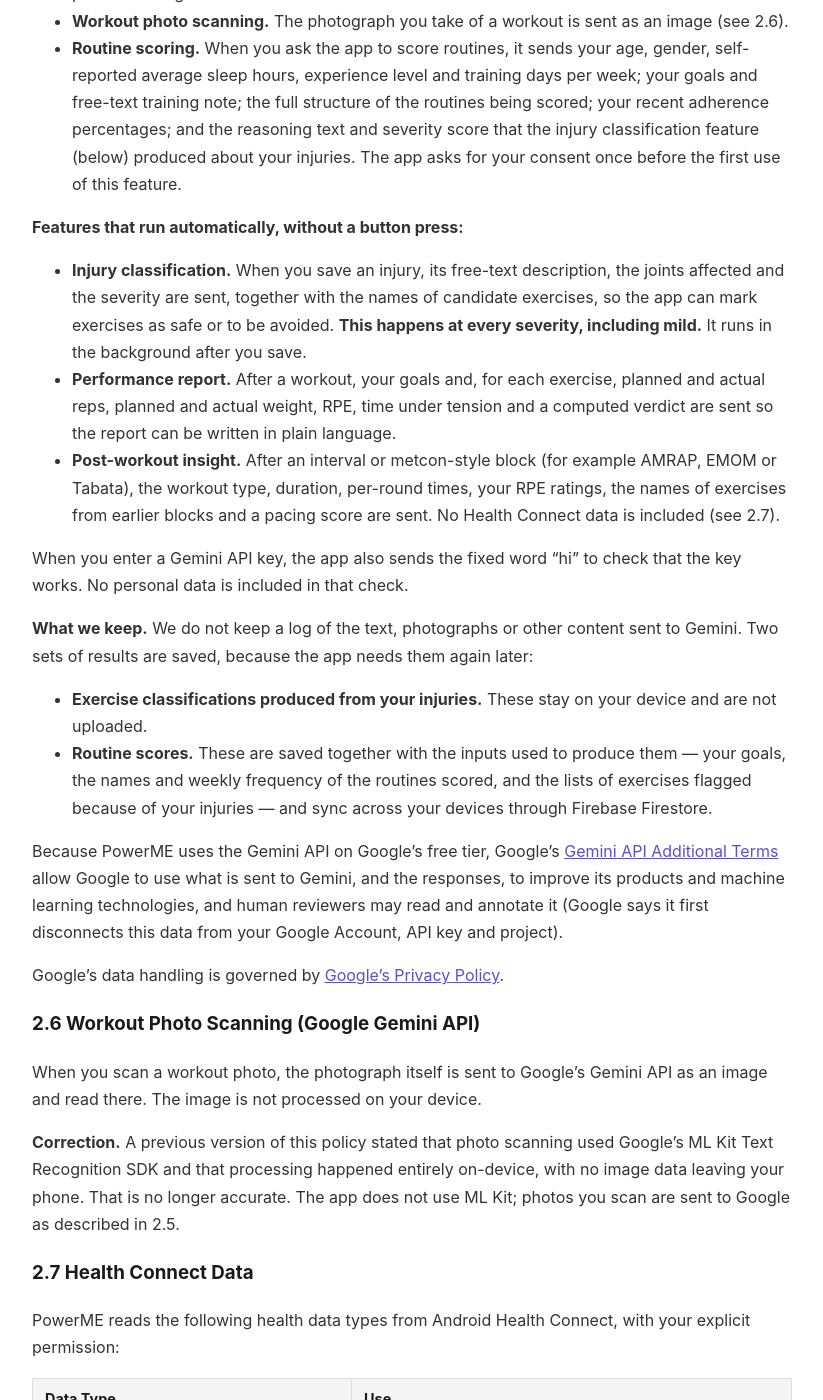
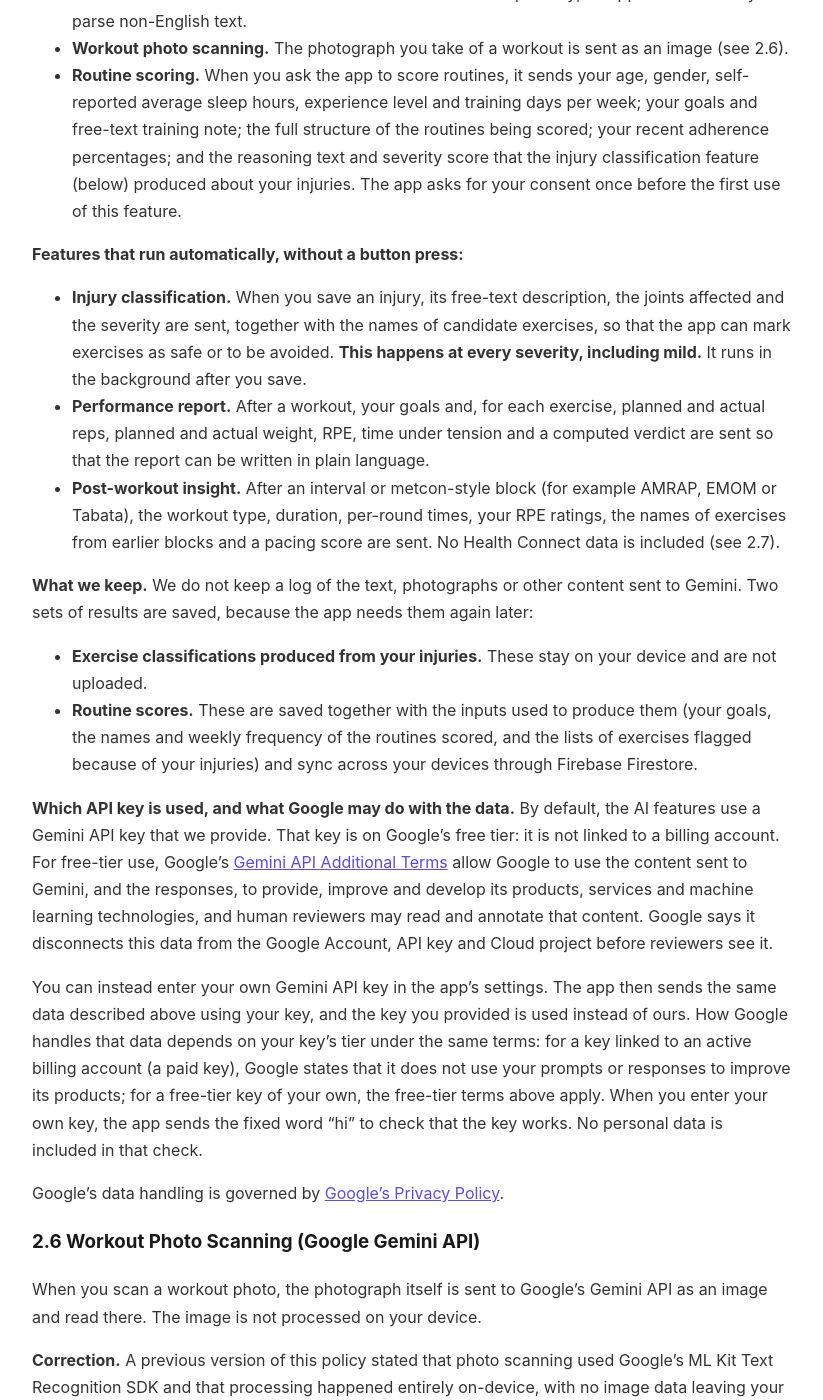
Before and after one commit to Omer-Hedvat/powerme-legal, a Jekyll site: the page built from privacy.md, in a window 1280 px wide and 1400 px high, scrolled down 2377 px. Shown: the whole window, without its empty margins (228-1051 px from the left). Built offline with Jekyll 4.4.1, drawn with Linux system fonts in a browser that asks for light colours; some of the changed text lies outside the part shown.

Commit message:
docs: privacy_policy_firestore_sync_list_publish — editorial pass (clarity, BYOK accuracy)
Second local commit on top of a24047c. One pass over the whole policy:
plain words, shorter sentences, consistent cross-references ("see 2.5").
Substantive: §2.5 now covers both the shipped free-tier key and a
user-entered key (Google's handling depends on the key's tier under the
Gemini API Additional Terms); §2.2 adds routine name / last performed
and round times (both in the sync evidence table), narrows the
signed-out sentence to sync, and says routine scores carry the
injury-flagged exercise lists; §5 item 1 lists every synced collection.

Co-Authored-By: Claude Fable 5.1 <noreply@anthropic.com>
Claude-Session: https://claude.ai/code/session_01DaNocdghEPJmkkAZv9QMo8

```diff
--- a/privacy.md
+++ b/privacy.md
@@ -7,9 +7,9 @@ permalink: /privacy
 # PowerME — Privacy Policy
 
 **Effective date:** 2026-04-27
-**Last updated:** 2026-10-01
+**Last updated:** 2026-10-15
 
-This revision corrects section 2.2 to list all data synced to Firebase Firestore, corrects section 2.7 to say which Health Connect data is synced, and updates section 2.5 to match what the AI features send.
+This revision corrects section 2.2 to list all the data synced to Firebase Firestore, corrects section 2.7 to say which Health Connect data is synced, updates section 2.5 to match what the AI features send, and adds to section 2.5 how Google may use the data sent to the Gemini API.
 
 ---
 
@@ -24,29 +24,30 @@ PowerME is a fitness and workout tracking application developed by Omer Hedvat (
 ### 2.1 Account Information (Firebase Auth)
 
 When you sign in, we collect:
-- **Email/password sign-in:** Your email address and a hashed password managed by Firebase Auth.
-- **Google Sign-In:** Your Google email address, display name, and profile photo URL, provided by Google's Credential Manager.
+- **Email/password sign-in:** your email address and a hashed password managed by Firebase Auth.
+- **Google Sign-In:** your Google email address, display name and profile photo URL, provided by Google's Credential Manager.
 
-We do not store your password — Firebase Auth handles credential storage and authentication securely.
+We do not store your password. Firebase Auth handles credential storage and authentication.
 
-### 2.2 Workout and Profile Data (Firestore)
+### 2.2 Workout and Profile Data (Firebase Firestore)
 
-If you are signed in, the following data is synced to Firebase Firestore to enable cross-device access and backup:
+If you are signed in, the following data is synced to Firebase Firestore so that you can use it on other devices and restore it after a reinstall:
+
 - **Profile data:** email address, name, birth year, height, weight, body fat percentage, gender, occupation type, average sleep hours, training goals, experience level, training days per week, preferred training days, and your free-text goal notes. If you connect Health Connect, the height, weight and body fat percentage values the app reads from it update these profile fields.
-- **Workouts:** routine name, start and end time, duration, total volume and notes. For each set: the exercise name and equipment, set type, weight, reps, RPE, distance, time, rest duration, set notes, superset and block grouping, and start and end time. For timed or interval blocks (for example AMRAP, EMOM or Tabata): the block settings, rounds, finish times, RPE and block notes.
-- **Routines and workout templates:** the exercises and their order, target sets, reps, weights, rest times and distances, sticky notes, progression settings, and block structure.
+- **Workouts:** routine name, start and end time, duration, total volume and notes. For each set: the exercise name and equipment, set type, weight, reps, RPE, distance, time, rest duration, set notes, superset and block grouping, and start and end time. For timed or interval blocks (for example AMRAP, EMOM or Tabata): the block settings, rounds and round times, RPE and block notes.
+- **Routines and workout templates:** the routine name and when you last performed it; the exercises and their order, target sets, reps, weights, rest times and distances, sticky notes, progression settings, and block structure.
 - **Custom exercises you create:** name, muscle group, equipment, exercise type, and movement classification (joints and movement pattern).
 - **Body measurement history:** a dated log of the weight, body fat percentage and height values you enter. If you connect Health Connect, the weight, height and VO₂ Max values the app reads from it are also added to this log.
-- **Routine scores:** the results of routine scoring and the inputs saved with them (see §2.5).
+- **Routine scores:** the results of routine scoring and the inputs saved with them (see 2.5).
 - **Settings and preferences:** available plates, rest-timer sound and vibration, theme, unit system, daily step target, keep-screen-on, RPE mode, timed-set setup time, language, timer sound and workout style.
 
-Your injury records themselves are stored only on your device.
+Your injury records are stored only on your device and are not synced. Routine scores do, however, include the lists of exercises flagged because of your injuries (see 2.5).
 
-Signed-out users store all data locally on-device only (Room database). No data leaves the device without an account.
+If you are not signed in, your workout and profile data stays in a local database on your device and is not synced.
 
 ### 2.3 Crash and Diagnostic Data (Firebase Crashlytics)
 
-We collect crash reports linked to your Firebase UID to diagnose and fix bugs. Crash reports include stack traces, device model, OS version, and app version. No workout content or health values are included in crash reports.
+We collect crash reports linked to your Firebase UID to diagnose and fix bugs. Crash reports include stack traces, device model, OS version and app version. No workout content or health values are included in crash reports.
 
 ### 2.4 Usage Analytics (Firebase Analytics)
 
@@ -54,7 +55,7 @@ We collect anonymised usage events to understand how the app is used. Examples:
 
 ### 2.5 AI Features (Google Gemini API)
 
-Several features in PowerME work by sending data to Google's Gemini API in the cloud. **When you use these features, health and fitness information about you, including your injuries, your age, gender and self-reported sleep hours, and your workout performance, is sent to Google, a third party, so the feature can produce its result.** The lists below say what each feature sends and whether it runs only when you ask for it or on its own.
+Several features in PowerME work by sending data to Google's Gemini API in the cloud. **When you use these features, health and fitness information about you, including your injuries, your age, gender and self-reported sleep hours, and your workout performance, is sent to Google, a third party, so that the feature can produce its result.** The lists below say what each feature sends and whether it runs only when you ask for it or on its own.
 
 **Features that run only when you tap a button:**
 
@@ -65,18 +66,18 @@ Several features in PowerME work by sending data to Google's Gemini API in the c
 
 **Features that run automatically, without a button press:**
 
-- **Injury classification.** When you save an injury, its free-text description, the joints affected and the severity are sent, together with the names of candidate exercises, so the app can mark exercises as safe or to be avoided. **This happens at every severity, including mild.** It runs in the background after you save.
-- **Performance report.** After a workout, your goals and, for each exercise, planned and actual reps, planned and actual weight, RPE, time under tension and a computed verdict are sent so the report can be written in plain language.
+- **Injury classification.** When you save an injury, its free-text description, the joints affected and the severity are sent, together with the names of candidate exercises, so that the app can mark exercises as safe or to be avoided. **This happens at every severity, including mild.** It runs in the background after you save.
+- **Performance report.** After a workout, your goals and, for each exercise, planned and actual reps, planned and actual weight, RPE, time under tension and a computed verdict are sent so that the report can be written in plain language.
 - **Post-workout insight.** After an interval or metcon-style block (for example AMRAP, EMOM or Tabata), the workout type, duration, per-round times, your RPE ratings, the names of exercises from earlier blocks and a pacing score are sent. No Health Connect data is included (see 2.7).
-
-When you enter a Gemini API key, the app also sends the fixed word "hi" to check that the key works. No personal data is included in that check.
 
 **What we keep.** We do not keep a log of the text, photographs or other content sent to Gemini. Two sets of results are saved, because the app needs them again later:
 
 - **Exercise classifications produced from your injuries.** These stay on your device and are not uploaded.
-- **Routine scores.** These are saved together with the inputs used to produce them — your goals, the names and weekly frequency of the routines scored, and the lists of exercises flagged because of your injuries — and sync across your devices through Firebase Firestore.
+- **Routine scores.** These are saved together with the inputs used to produce them (your goals, the names and weekly frequency of the routines scored, and the lists of exercises flagged because of your injuries) and sync across your devices through Firebase Firestore.
 
-Because PowerME uses the Gemini API on Google's free tier, Google's [Gemini API Additional Terms](https://ai.google.dev/gemini-api/terms) allow Google to use what is sent to Gemini, and the responses, to improve its products and machine learning technologies, and human reviewers may read and annotate it (Google says it first disconnects this data from your Google Account, API key and project).
+**Which API key is used, and what Google may do with the data.** By default, the AI features use a Gemini API key that we provide. That key is on Google's free tier: it is not linked to a billing account. For free-tier use, Google's [Gemini API Additional Terms](https://ai.google.dev/gemini-api/terms) allow Google to use the content sent to Gemini, and the responses, to provide, improve and develop its products, services and machine learning technologies, and human reviewers may read and annotate that content. Google says it disconnects this data from the Google Account, API key and Cloud project before reviewers see it.
+
+You can instead enter your own Gemini API key in the app's settings. The app then sends the same data described above using your key, and the key you provided is used instead of ours. How Google handles that data depends on your key's tier under the same terms: for a key linked to an active billing account (a paid key), Google states that it does not use your prompts or responses to improve its products; for a free-tier key of your own, the free-tier terms above apply. When you enter your own key, the app sends the fixed word "hi" to check that the key works. No personal data is included in that check.
 
 Google's data handling is governed by [Google's Privacy Policy](https://policies.google.com/privacy).
 
@@ -107,7 +108,9 @@ PowerME reads the following health data types from Android Health Connect, with
 | Respiratory Rate | Health trend charts |
 | Exercise Session | Read + Write — records workouts to Health Connect |
 
-**Some Health Connect data is synced to Firestore.** If you are signed in, the weight, height and body fat percentage values the app reads from Health Connect update your profile, and the weight, height and VO₂ Max values it reads are added to your body measurement history. Both are synced to Firebase Firestore with the rest of your account data (see 2.2). The other Health Connect data types in the table above stay on your device and are not synced to our servers or to Firestore. Apart from this sync, no Health Connect data leaves your device; none of it is sent to Google's Gemini API. Deleting data in the Health Connect app does not remove values already synced to your PowerME account; deleting your account removes them (see 5). Data stored in Health Connect remains under your control via the Health Connect app.
+**Some Health Connect data is synced to Firestore.** If you are signed in, the weight, height and body fat percentage values the app reads from Health Connect update your profile, and the weight, height and VO₂ Max values it reads are added to your body measurement history. Both are synced to Firebase Firestore with the rest of your account data (see 2.2). The other Health Connect data types in the table above stay on your device and are not synced to our servers or to Firestore. Apart from this sync, no Health Connect data leaves your device, and none of it is sent to Google's Gemini API.
+
+Deleting data in the Health Connect app does not remove values already synced to your PowerME account; deleting your account removes them (see 5). Data stored in Health Connect remains under your control through the Health Connect app.
 
 ---
 
@@ -135,11 +138,11 @@ We do not sell or rent your personal data. We share it with third parties only a
 ## 5. Account Deletion
 
 You can delete your account at any time from **Profile → Danger Zone → Delete Account**. Deletion:
-1. Permanently deletes all data in your Firestore subtree (workouts, routines, settings, profile).
+1. Permanently deletes all data in your Firestore subtree: everything listed in section 2.2 (profile, workouts, routines, custom exercises, body measurement history, routine scores, and settings and preferences).
 2. Deletes your Firebase Auth user record.
-3. Wipes the local Room database on the current device.
+3. Wipes the local database on the current device.
 
-Deletion is irreversible and immediate. Health Connect data is unaffected and must be managed separately via the Health Connect app.
+Deletion is irreversible and immediate. Health Connect data is unaffected and must be managed separately through the Health Connect app.
 
 ---
 
@@ -152,7 +155,7 @@ Deletion is irreversible and immediate. Health Connect data is unaffected and mu
 | Firebase Crashlytics | Crash reporting | [Google Privacy Policy](https://policies.google.com/privacy) |
 | Firebase Analytics | Usage analytics | [Google Privacy Policy](https://policies.google.com/privacy) |
 | Google Gemini API | AI features: workout parsing and translation, photo scanning, injury classification, performance reports, post-workout insights, routine scoring | [Google Privacy Policy](https://policies.google.com/privacy) |
-| Android Health Connect | Health data platform | [Android Privacy Policy](https://policies.google.com/privacy) |
+| Android Health Connect | Health data platform | [Google Privacy Policy](https://policies.google.com/privacy) |
 
 ---
 
```
